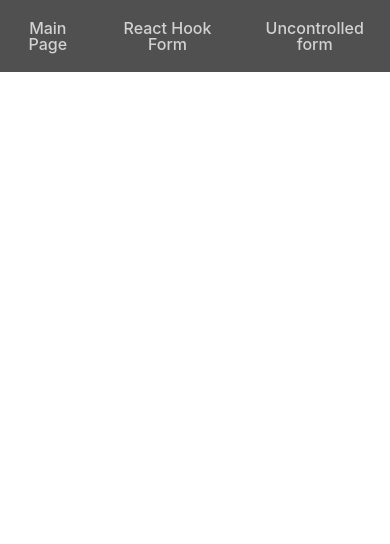
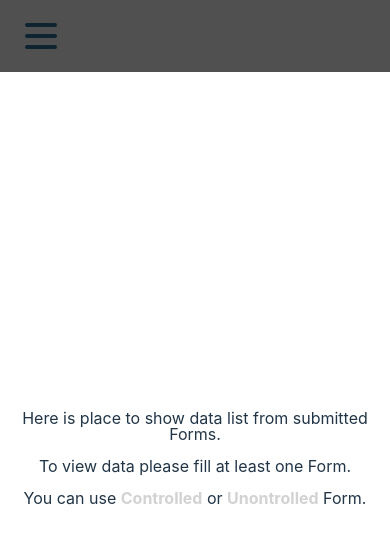
Before and after one commit to mikhailyatsenko/react-hook-form, a React (Vite) app: page / in a window 390 px wide. Shown: the top 544 px of the page. Built offline with nearby package versions, Linux system fonts and the light colour scheme.

Commit message:
add responsive menu

```diff
--- a/package.json
+++ b/package.json
@@ -35,8 +35,11 @@
     "eslint-plugin-react-hooks": "^4.6.0",
     "eslint-plugin-react-refresh": "^0.4.4",
     "husky": "^8.0.3",
-    "prettier": "3.1.0",
+    "prettier": "^3.1.0",
     "sass": "^1.69.5",
+    "stylelint": "^16.0.2",
+    "stylelint-config-standard-scss": "^12.0.0",
+    "stylelint-prettier": "^5.0.0",
     "typescript": "^5.2.2",
     "vite": "^5.0.0"
   }
--- a/src/App.scss
+++ b/src/App.scss
@@ -1,52 +1,79 @@
-*, *:before, *:after {
+*,
+*::before,
+*::after {
   box-sizing: border-box;
 }
 
 #root {
-  // width: 1280px;
   margin: 0 auto;
   text-align: center;
 }
 
 a {
-  text-decoration:none;
+  text-decoration: none;
   color: #d2d2d2;
-  transition:.5s ease;
-  &:hover{
+  transition: 0.5s ease;
+
+  &:hover {
     color: #fff;
     text-decoration: underline;
+  }
+}
+
+nav {
+  position: relative;
+  background: #505050;
+  display: flex;
+  justify-content: center;
+  height: 72px;
+  align-items: center;
+  transition: 0.3s;
+
+  @media (width <= 480px) {
+    .menu-items {
+      display: none;
+    }
+    &.active-nav {
+      height: 400px;
+      .menu-items {
+        position: absolute;
+        // top: 0;top
+        // left: 0;left
+        // padding-top: 72px;padding-top
+        font-size: 26px;
+        line-height: 2.5;
+        display: flex;
+        flex-direction: column;
+      }
+    }
   }
 }
 
 .link-menu {
   padding: 10px;
 }
-/* .container {
-  width: 80%;
-} */
-
-nav {
-  background: #505050;
-  display: flex;
-  justify-content: center;
-  height: 72px;
-  align-items: center;
-}
 
 main {
   display: flex;
   box-sizing: border-box;
-  place-items: center;
+  align-items: center;
+  justify-content: center;
   min-width: 320px;
-  min-height: calc(100vh - 72px)
+  min-height: calc(100vh - 72px);
+}
+
+.container {
+  padding: 0 20px;
 }
 
 .form-container {
   padding: 40px 120px 0;
-  @media (max-width: 991px) {
+
+  @media (width <= 991px) {
     padding: 40px 40px 0;
   }
-  @media (max-width: 767px) {
+
+  @media (width <= 767px) {
     padding: 40px 10px 0;
   }
 }
@@ -57,22 +84,32 @@ main {
   align-items: center;
   flex-wrap: wrap;
 }
+
+input {
+  display: block;
+  border: none;
+}
+
 .input-group {
   display: flex;
   flex-direction: column;
   justify-content: center;
   width: 40%;
   padding: 16px 20px;
+
   label {
     text-align: left;
     padding-bottom: 4px;
   }
+
   input {
     height: 28px;
   }
+
   p {
     line-height: 0px;
   }
+
   @media (max-width: 575px) {
     width: 100%;
   }
@@ -81,27 +118,32 @@ main {
 .w100 {
   width: 100%;
 }
+
 .image-input {
   display: block;
   margin: 0 auto;
 }
-.radio-gender, .check-terms {
+
+.radio-gender,
+.check-terms {
   display: flex;
   justify-content: center;
   flex-wrap: wrap;
+
   label {
     padding: 0;
   }
+
   input {
     height: auto;
     margin: 0 4px;
   }
+
   .input-group {
     width: fit-content;
     padding: 0;
     flex-direction: row;
   }
-
 }
 
 .error-container {
@@ -122,23 +164,19 @@ main {
   padding: 20px;
   box-sizing: border-box;
   width: 360px;
+
   .image {
     height: 100px;
     width: auto;
   }
+
   span {
-  font-weight: bold;
+    font-weight: bold;
   }
 }
 
-input {
-  display: block;
-  border: none;
-}
-
-label[for=img]
-{
-   text-align: center;
+label[for='img'] {
+  text-align: center;
 }
 
 .error-message {
@@ -166,7 +204,7 @@ label[for=img]
   margin-top: 4px;
   flex-basis: 100%;
   font-size: 10px;
-  color:#8f8f8f;
+  color: #8f8f8f;
 }
 
 .flex-self-center {
@@ -177,3 +215,63 @@ label[for=img]
   flex-basis: 100%;
   height: 0;
 }
+
+.hamburger-lines {
+  cursor: pointer;
+  position: absolute;
+  display: none;
+  top: 23px;
+  left: 25px;
+  height: 26px;
+  width: 32px;
+  flex-direction: column;
+  justify-content: space-between;
+  align-self: left;
+
+  .line {
+    display: block;
+    height: 4px;
+    width: 100%;
+    border-radius: 10px;
+    background: #0e2431;
+  }
+
+  @media (width <= 480px) {
+    display: flex;
+  }
+}
+
+.hamburger-lines {
+  .line1 {
+    transform-origin: 0% 0%;
+    transition: transform 0.2s ease-in-out;
+  }
+  &.active {
+    .line1 {
+      transform: rotate(45deg);
+    }
+  }
+}
+
+.hamburger-lines {
+  .line2 {
+    transition: transform 0.2s ease-in-out;
+  }
+  &.active {
+    .line2 {
+      transform: scaleY(0);
+    }
+  }
+}
+
+.hamburger-lines {
+  .line3 {
+    transform-origin: 0% 100%;
+    transition: transform 0.2s ease-in-out;
+  }
+  &.active {
+    .line3 {
+      transform: rotate(-45deg);
+    }
+  }
+}
--- a/src/App.tsx
+++ b/src/App.tsx
@@ -1,27 +1,14 @@
 import { Outlet } from 'react-router-dom';
-import { Link } from 'react-router-dom';
+import Navigation from './components/Navigation';
 
 import './App.scss';
 
 function App() {
   return (
     <>
-      <nav>
-        <Link className="link-menu" to="/">
-          Main Page
-        </Link>
-        <Link className="link-menu" to="/controlled">
-          React Hook Form
-        </Link>
-        <Link className="link-menu" to="/uncontrolled">
-          Uncontrolled form
-        </Link>
-      </nav>
-
+      <Navigation />
       <main>
         <div className="container">
-          {/* <h1>Choose the form:</h1> */}
-
           <Outlet />
         </div>
       </main>
--- /dev/null
+++ b/src/components/Navigation.tsx
@@ -0,0 +1,44 @@
+import { Link } from 'react-router-dom';
+import { useState } from 'react';
+
+const Navigation = () => {
+  const [isMenuActive, setIsMenuActive] = useState(false);
+
+  return (
+    <nav className={isMenuActive ? ' active-nav' : ''}>
+      <div
+        onClick={() => setIsMenuActive((prewState) => !prewState)}
+        className={`hamburger-lines${isMenuActive ? ' active' : ''}`}
+      >
+        <span className="line line1"></span>
+        <span className="line line2"></span>
+        <span className="line line3"></span>
+      </div>
+      <div className="menu-items">
+        <Link
+          onClick={() => setIsMenuActive(false)}
+          className="link-menu"
+          to="/"
+        >
+          Main Page
+        </Link>
+        <Link
+          onClick={() => setIsMenuActive(false)}
+          className="link-menu"
+          to="/controlled"
+        >
+          React Hook Form
+        </Link>
+        <Link
+          onClick={() => setIsMenuActive(false)}
+          className="link-menu"
+          to="/uncontrolled"
+        >
+          Uncontrolled form
+        </Link>
+      </div>
+    </nav>
+  );
+};
+
+export default Navigation;
--- a/src/containers/Controlled.tsx
+++ b/src/containers/Controlled.tsx
@@ -8,22 +8,7 @@ import { useAppSelector } from '../store';
 import { setData } from '../store/reducers/formDataSlice';
 import FormField from '../components/FormField';
 import { useNavigate } from 'react-router';
-
-interface Form {
-  name: string;
-  age: number;
-  email: string;
-  password: string;
-  passwordConfirm: string;
-  country: string;
-  gender: string;
-  terms: boolean;
-  img?: unknown | File;
-}
-
-// interface FormWithBase64Img extends Form {
-//   img: string;
-// }
+import { Form } from '../types/types';
 
 const Controlled = () => {
   const { countries } = useAppSelector((store) => store.CountriesListSlice);
--- a/src/containers/Main.tsx
+++ b/src/containers/Main.tsx
@@ -1,8 +1,27 @@
 import { useAppSelector } from '../store';
+import { Link } from 'react-router-dom';
 
 const Main = () => {
   const { data } = useAppSelector((state) => state.formDataReducer);
   return (
+    <>
+      {!data.length ? (
+        <div className="no-data">
+          <p>Here is place to show data list from submitted Forms.</p>
+          <p>To view data please fill at least one Form.</p>
+          <p>
+            You can use{' '}
+            <Link to="/controlled">
+              <b>Controlled</b>
+            </Link>{' '}
+            or{' '}
+            <Link to="/uncontrolled">
+              <b>Unontrolled</b>
+            </Link>{' '}
+            Form.
+          </p>
+        </div>
+      ) : (
         <div className="cards-list">
           {data.map((el, key) => (
             <div key={key} className="card-info">
@@ -29,32 +48,9 @@ const Main = () => {
               </div>
             </div>
           ))}
-      {data.map((el, key) => (
-        <div key={key} className="card-info">
-          <div className="image-div">
-            <img className="image" src={el.img} />
         </div>
-
-          <div className="text-info">
-            <p>
-              <span>Name:</span> {el.name}
-            </p>
-            <p>
-              <span>Email:</span> {el.email}
-            </p>
-            <p>
-              <span>Age:</span> {el.age}
-            </p>
-            <p>
-              <span>Gender:</span> {el.gender}
-            </p>
-            <p>
-              <span>Country:</span> {el.country}
-            </p>
-          </div>
-        </div>
-      ))}
-    </div>
+      )}
+    </>
   );
 };
 
--- a/src/containers/Uncontrolled.tsx
+++ b/src/containers/Uncontrolled.tsx
@@ -6,6 +6,7 @@ import { ValidationError } from 'yup';
 import { fileConverter } from '../helpers/fileConverter';
 import { useNavigate } from 'react-router';
 import { setData } from '../store/reducers/formDataSlice';
+import { Form } from '../types/types';
 
 const Uncontrolled = () => {
   const nameRef = useRef<HTMLInputElement>(null);
@@ -25,18 +26,6 @@ const Uncontrolled = () => {
   const [isDisable, setIsDisable] = useState(true);
 
   const dispatch = useAppDispatch();
-
-  interface Form {
-    name: string | undefined;
-    age: number | undefined;
-    email: string | undefined;
-    password: string | undefined;
-    passwordConfirm: string | undefined;
-    country: string | undefined;
-    gender: string | undefined;
-    terms: boolean | undefined;
-    img: File | undefined;
-  }
 
   interface Errors {
     name?: string;
@@ -90,7 +79,7 @@ const Uncontrolled = () => {
     const isValidate = await validateData(data);
 
     if (isValidate && data.img) {
-      const base64Image = await fileConverter(data.img);
+      const base64Image = await fileConverter(data.img as File);
       const newData = { ...data, img: base64Image };
 
       dispatch(setData(newData));
--- a/src/store/reducers/formDataSlice.ts
+++ b/src/store/reducers/formDataSlice.ts
@@ -1,18 +1,7 @@
 import { createSlice, PayloadAction } from '@reduxjs/toolkit';
+import { SubmitForm } from '../../types/types';
 
-export interface FormData {
-  name: string | undefined;
-  age: number | undefined;
-  email: string | undefined;
-  password: string | undefined;
-  passwordConfirm: string | undefined;
-  country: string | undefined;
-  gender: string | undefined;
-  terms: boolean | undefined;
-  img: string;
-}
-
-type InitialState = { data: FormData[] };
+type InitialState = { data: SubmitForm[] };
 
 const initialState: InitialState = { data: [] };
 
@@ -20,7 +9,7 @@ export const dataSlice = createSlice({
   name: 'FormData',
   initialState,
   reducers: {
-    setData(state, action: PayloadAction<FormData>) {
+    setData(state, action: PayloadAction<SubmitForm>) {
       state.data.push(action.payload);
     },
   },
--- /dev/null
+++ b/src/types/types.ts
@@ -0,0 +1,15 @@
+export interface Form {
+  name: string | undefined;
+  age: number | undefined;
+  email: string | undefined;
+  password: string | undefined;
+  passwordConfirm: string | undefined;
+  country: string | undefined;
+  gender: string | undefined;
+  terms: boolean | undefined;
+  img: File | unknown;
+}
+
+export interface SubmitForm extends Form {
+  img: string;
+}
```
Also changed, not shown: .stylelintrc.json (added), 2 other files (tests, documents, lock files or other folders). Lines whose indentation alone changed are shown as unchanged.
